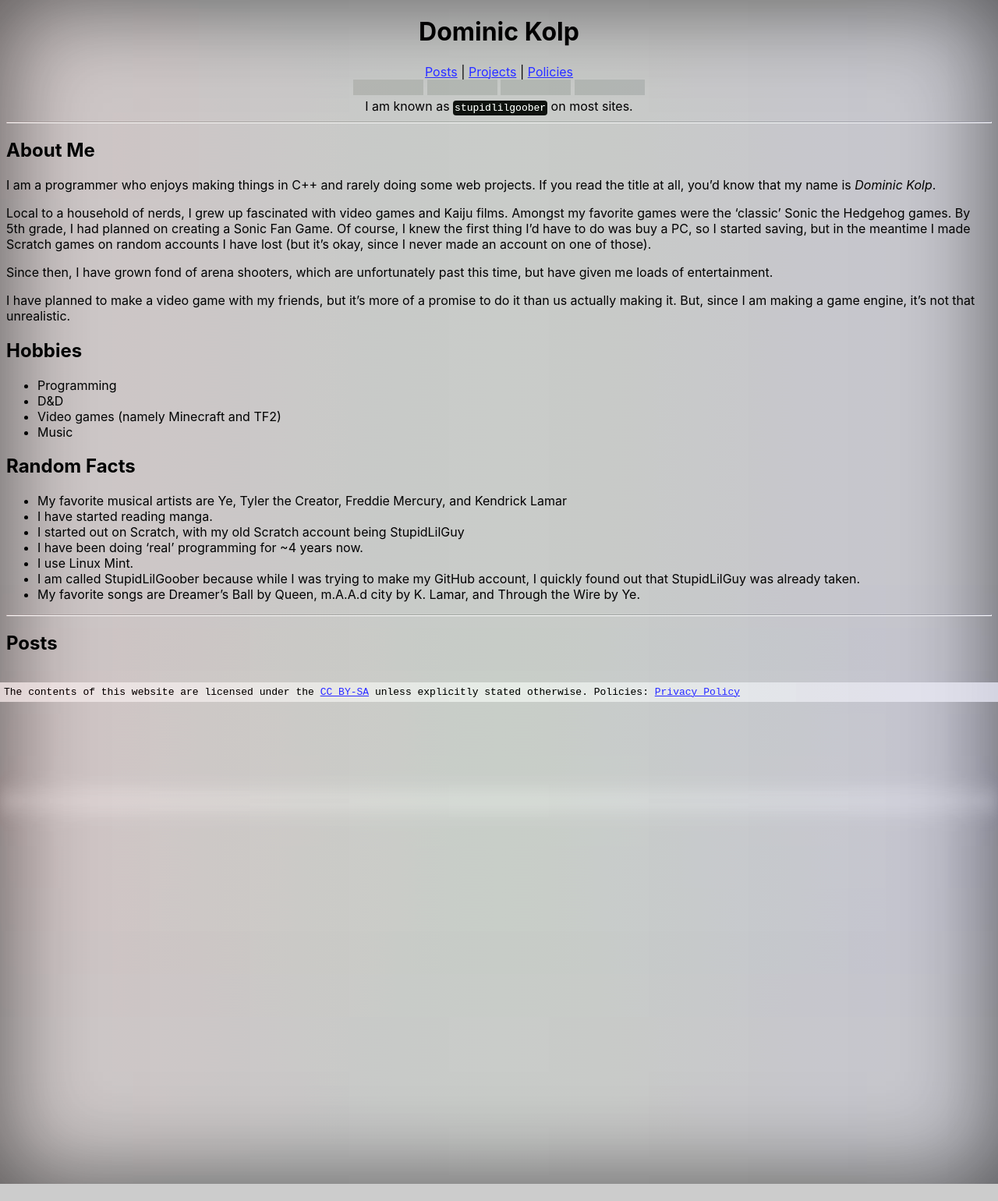
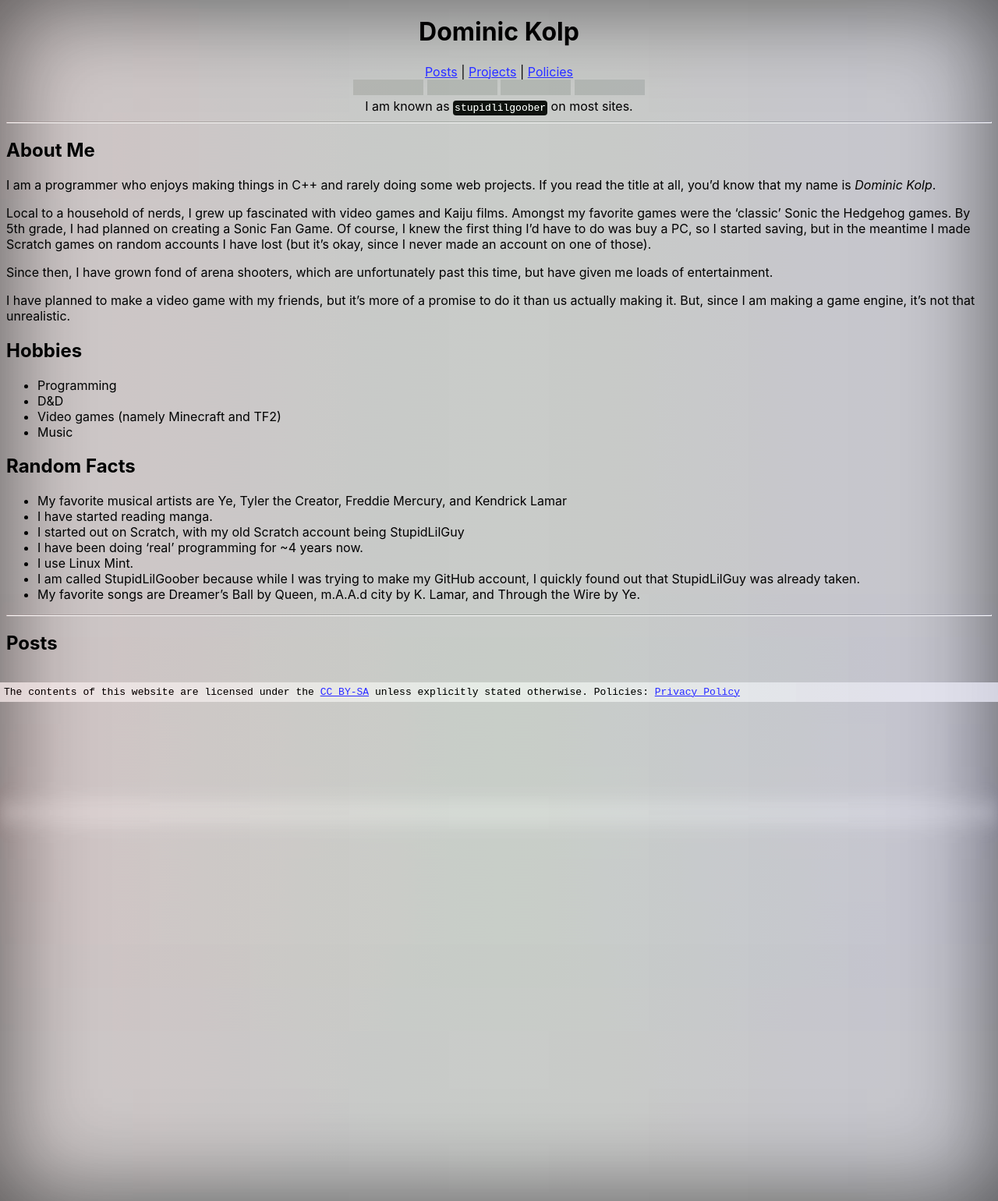
Before and after one commit to StupidLilGoober/stupidlilgoober.github.io, a Jekyll site: the page built from index.md, in a window 1280 px wide. Shown: the whole page at 78% size. Built offline with Jekyll 4.4.1, drawn with Linux system fonts in a browser that asks for light colours; before the commit the page ends 1518 px from its top, so only the background shows below that; grey boxes are pictures that could not be loaded.

Commit message:
fix footer overlap on mobile

```diff
--- a/_sass/base.scss
+++ b/_sass/base.scss
@@ -4,6 +4,10 @@
 $bodyFont: -apple-system,BlinkMacSystemFont,"Segoe UI",Helvetica,Arial,sans-serif,"Apple Color Emoji","Segoe UI Emoji","Segoe UI Symbol";
 
 @import "crt.scss";
+
+body {
+  margin-bottom: 30px;
+}
 
 html {
   background-attachment: fixed;
```
